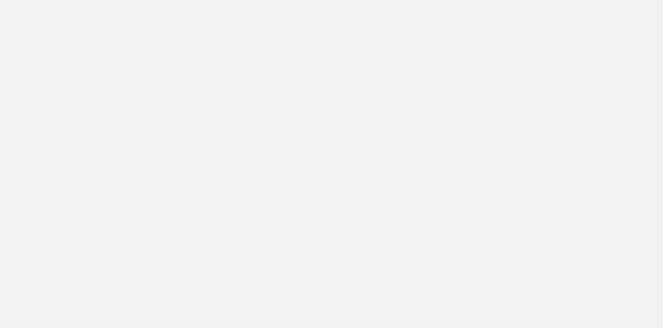
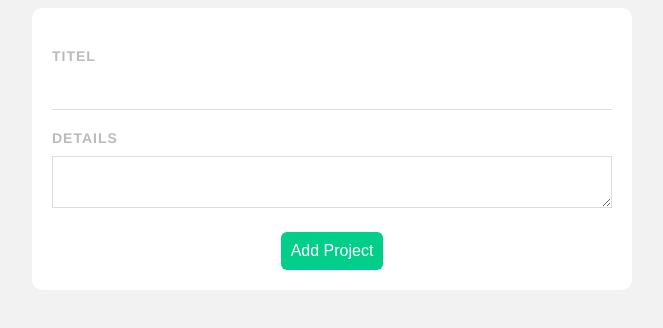
Before and after one commit to Bineryss/vue-planner, a Vue app: page /add in a window 1280 px wide. Before the commit this address had no page. Shown: the top 328 px of the page, without its empty margins (308-971 px from the left). Built offline with nearby package versions, Linux system fonts and the light colour scheme.

Commit message:
added function to add new projects

```diff
--- a/data/db.json
+++ b/data/db.json
@@ -11,6 +11,12 @@
       "title": "Make marketing email",
       "details": "Lorem ipsum",
       "complete": true
+    },
+    {
+      "title": "Make a new Website",
+      "details": "Lorem Ipsularem",
+      "complete": false,
+      "id": 3
     }
   ]
 }
--- a/src/components/SingleProject.vue
+++ b/src/components/SingleProject.vue
@@ -1,11 +1,12 @@
 <template>
-  <div class="project">
+  <div class="project" :class="{ complete: project.complete}">
     <div class="actions">
       <h3 @click="showDetails = !showDetails">{{ project.title }}</h3>
       <div class="icons">
-        <ion-icon name="create-outline"></ion-icon>
+        <!--        <ion-icon name="create-outline"></ion-icon>-->
+        <ion-icon name="pencil-outline"></ion-icon>
         <ion-icon name="trash-outline" @click="deleteProject"></ion-icon>
-        <ion-icon name="checkmark-outline"></ion-icon>
+        <ion-icon name="checkmark-outline" @click="toggleComplete"></ion-icon>
       </div>
     </div>
     <div class="details" v-if="showDetails">
@@ -26,7 +27,6 @@
 
     const deleteProject = async () => {
       try {
-
         await fetch(uri, {
           method: 'DELETE'
         })
@@ -35,9 +35,23 @@
         console.log(err.message)
       }
     }
+    const toggleComplete = async () => {
+      try {
+        await fetch(uri, {
+          method: 'PATCH',
+          headers: {'Content-Type': 'application/json'},
+          body: JSON.stringify({complete: !props.project.complete})
+        })
+      } catch (err) {
+        console.log(err.message)
+      }
+      context.emit('complete', props.project.id)
+    }
+
     return {
       showDetails,
-      deleteProject
+      deleteProject,
+      toggleComplete
     }
   }
 }
@@ -51,6 +65,10 @@
   border-radius: 4px;
   box-shadow: 1px 2px 3px rgba(0, 0, 0, 0.05);
   border-left: 4px solid #e90074;
+}
+
+.project.complete {
+  border-left: 4px solid #00ce89;
 }
 
 h3 {
--- a/src/router/index.js
+++ b/src/router/index.js
@@ -1,11 +1,17 @@
-import { createRouter, createWebHistory } from 'vue-router'
-import Home from '../views/Home.vue'
+import {createRouter, createWebHistory} from 'vue-router'
+import Home from '@/views/Home.vue'
+import AddProject from "@/views/AddProject";
 
 const routes = [
     {
         path: '/',
         name: 'Home',
         component: Home
+    },
+    {
+        path: '/add',
+        name: 'AddProject',
+        component: AddProject
     },
 ]
 
--- /dev/null
+++ b/src/views/AddProject.vue
@@ -0,0 +1,93 @@
+<template>
+  <form @submit.prevent="handleSubmit">
+    <label>Titel</label>
+    <input type="text" v-model="title" required>
+    <label>Details</label>
+    <textarea v-model="details"></textarea>
+    <button>Add Project</button>
+  </form>
+</template>
+
+<script>
+import {ref} from "vue";
+import {useRouter} from "vue-router";
+
+export default {
+  name: "AddProject",
+  setup() {
+    const title = ref('')
+    const details = ref('')
+
+    const router = useRouter()
+
+    const handleSubmit = async () => {
+      const project = {
+        title: title.value,
+        details: details.value,
+        complete: false
+      }
+      try {
+
+        await fetch('http://localhost:3000/projects', {
+          method: 'POST',
+          headers: {'Content-Type': 'application/json'},
+          body: JSON.stringify(project)
+        })
+        await router.push('/')
+      } catch (err) {
+        console.log(err.message)
+      }
+
+    }
+
+    return {
+      title, details, handleSubmit
+    }
+  }
+}
+</script>
+
+<style scoped>
+form {
+  background: white;
+  padding: 20px;
+  border-radius: 10px;
+}
+
+label {
+  display: block;
+  color: #bbb;
+  text-transform: uppercase;
+  font-size: 14px;
+  font-weight: bold;
+  letter-spacing: 1px;
+  margin: 20px 0 10px 0;
+}
+
+input {
+  padding: 10px;
+  border: 0;
+  border-bottom: 1px solid #ddd;
+  width: 100%;
+  box-sizing: border-box;
+}
+
+textarea {
+  border: 1px solid #ddd;
+  padding: 10px;
+  width: 100%;
+  box-sizing: border-box;
+  height: 100%;
+}
+
+form button {
+  display: block;
+  margin: 20px auto 0;
+  background: #00ce89;
+  color: white;
+  padding: 10px;
+  border: 0;
+  border-radius: 6px;
+  font-size: 16px;
+}
+</style>
--- a/src/views/Home.vue
+++ b/src/views/Home.vue
@@ -2,7 +2,7 @@
   <div class="home">
     <div v-if="projects.length">
       <div v-for="project in projects" :key="project.id">
-        <SingleProject :project="project" @delete="handleDelete"/>
+        <SingleProject :project="project" @delete="handleDelete" @complete="handleComplete"/>
       </div>
     </div>
   </div>
@@ -33,11 +33,17 @@
       projects.value = projects.value.filter((project) => project.id !== id)
     }
 
+    const handleComplete = (id) => {
+      let p = projects.value.find((project) => project.id === id)
+      p.complete = !p.complete
+    }
+
     onMounted(() => load())
 
     return {
       projects,
-      handleDelete
+      handleDelete,
+      handleComplete
     }
   },
 }
```
Lines whose indentation alone changed are shown as unchanged.
